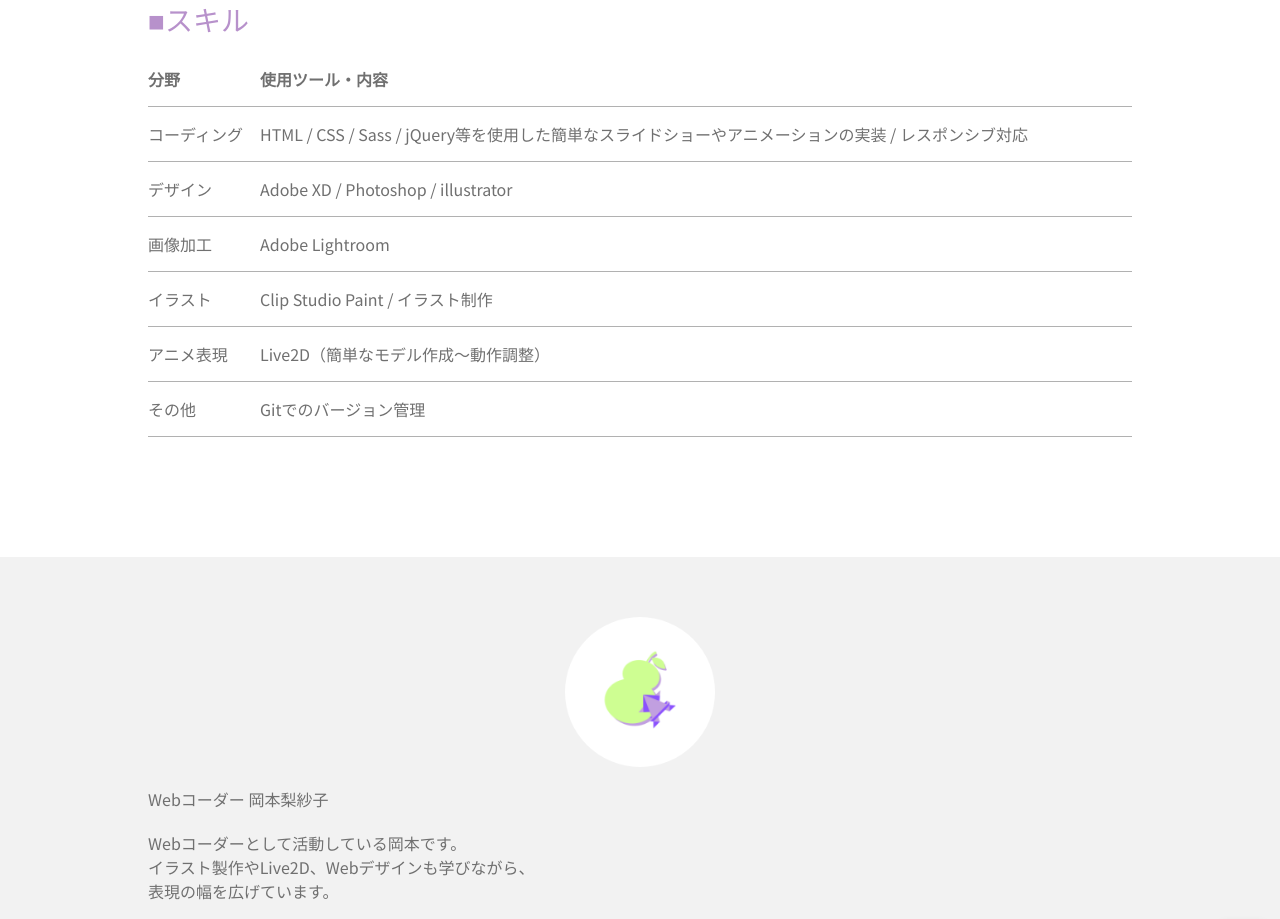
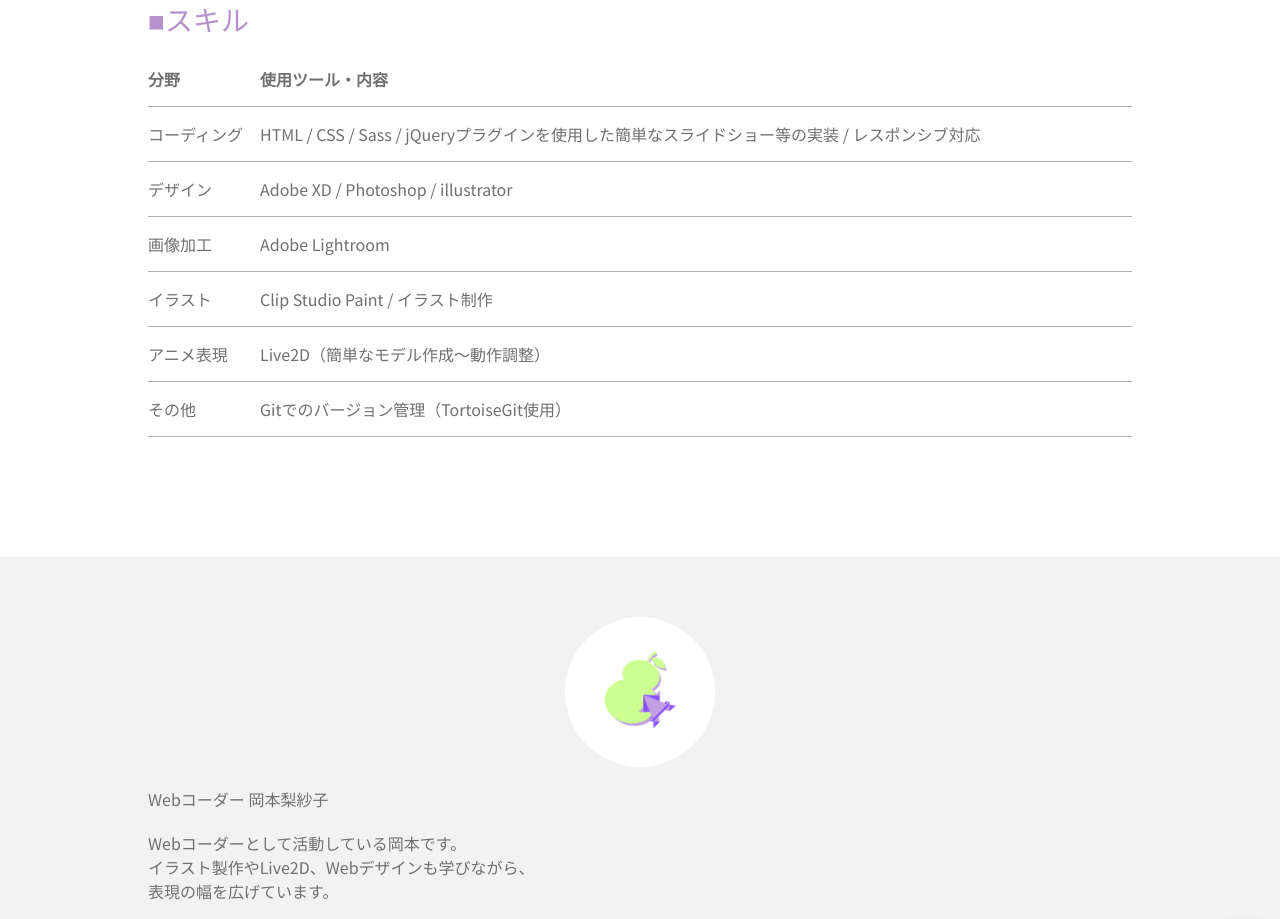
Before and after one commit to ORisako/ORisako.github.io, a plain HTML site: page about/index.html in a window 1280 px wide. Shown: the part 1198-2117 px from the top of the page. Drawn offline with nearby package versions, Linux system fonts and the light colour scheme; a web font is replaced by a local one.

Commit message:
Aboutページ
テキスト修正

```diff
--- a/about/index.html
+++ b/about/index.html
@@ -63,7 +63,7 @@
                     </li>
                     <li class="skill__list-item">
                         <div class="skill__list-item__left">コーディング</div>
-                        <div class="skill__list-item__right">HTML / CSS / Sass / jQuery等を使用した簡単なスライドショーやアニメーションの実装 / レスポンシブ対応</div>
+                        <div class="skill__list-item__right">HTML / CSS / Sass / jQueryプラグインを使用した簡単なスライドショー等の実装 / レスポンシブ対応</div>
                     </li>
                     <li class="skill__list-item">
                         <div class="skill__list-item__left">デザイン</div>
@@ -83,7 +83,7 @@
                     </li>
                     <li class="skill__list-item">
                         <div class="skill__list-item__left">その他</div>
-                        <div class="skill__list-item__right">Gitでのバージョン管理</div>
+                        <div class="skill__list-item__right">Gitでのバージョン管理（TortoiseGit使用）</div>
                     </li>
                 </ul>
             </div>
```
